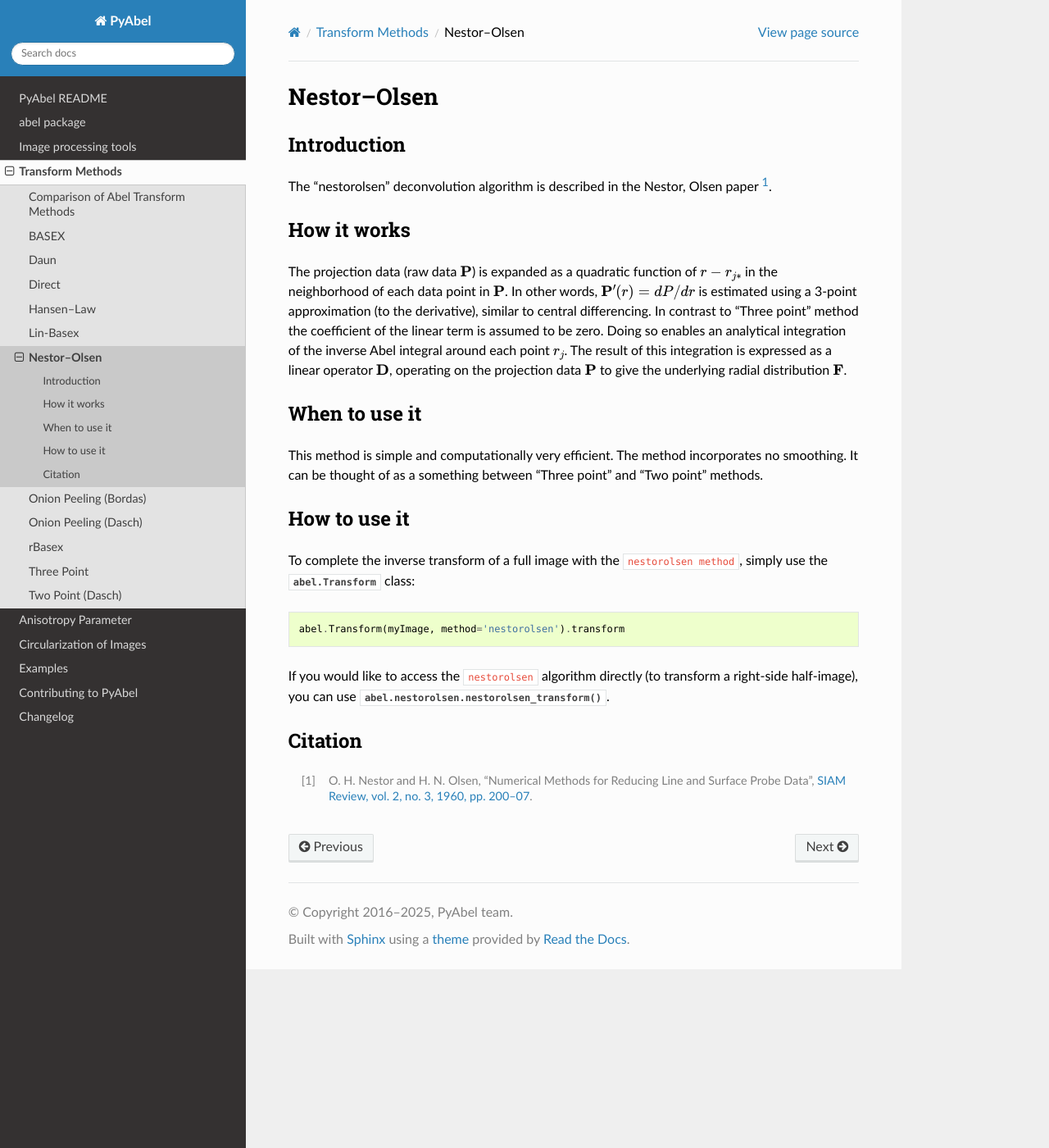
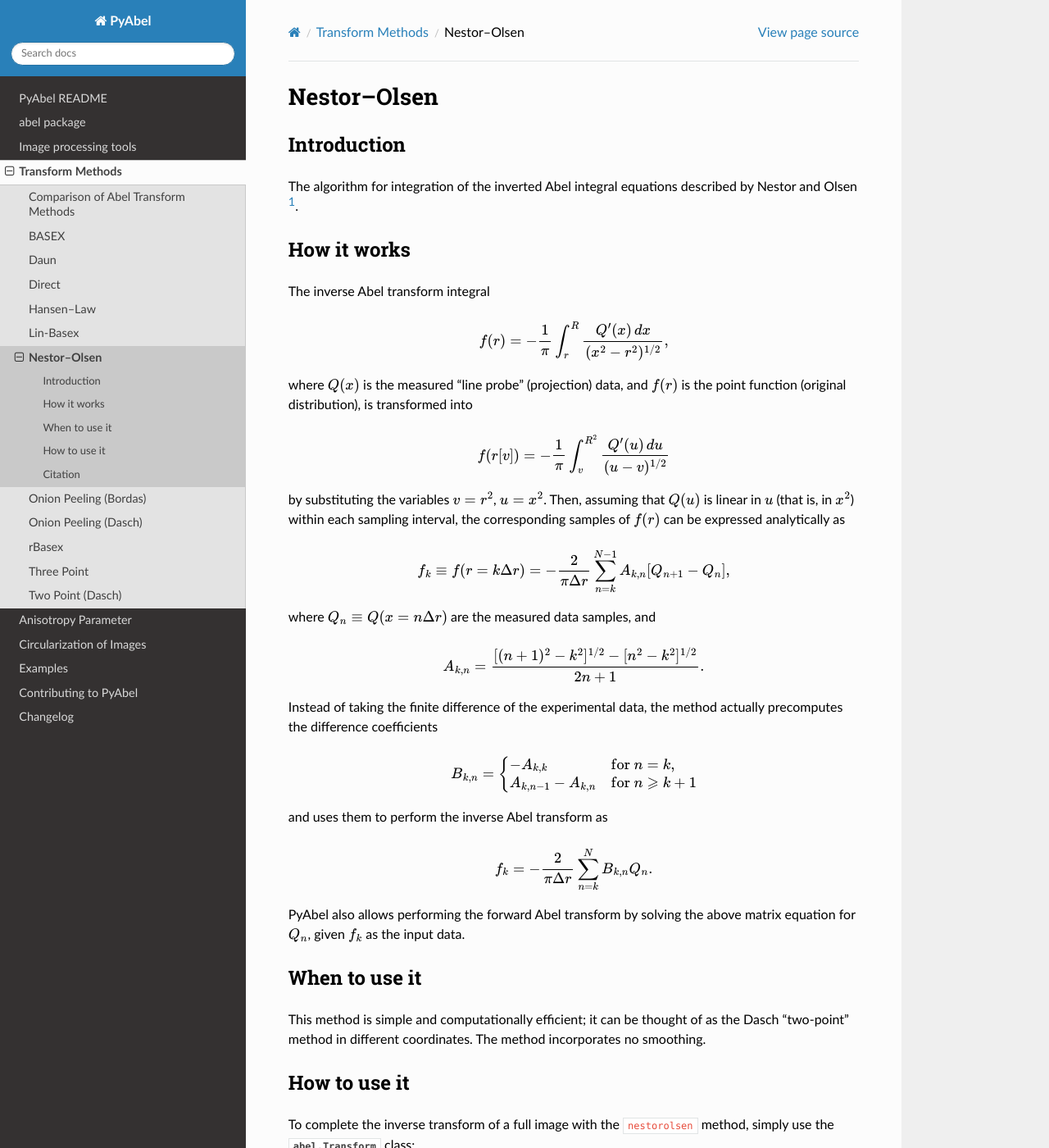
Before and after one commit to PyAbel/PyAbel, a Sphinx documentation site: the page built from doc/transform_methods/nestorolsen.rst, in a window 1280 px wide and 1400 px high. Shown: the whole window at 82% size. Built offline with Sphinx 7.4.7 and the Read the Docs theme 3.1.0, drawn with Linux system fonts in a browser that asks for light colours; the version number could not be read and is left out; some of the changed text lies outside the part shown.

Commit message:
Language, formatting and code cleanup; basis-generation benchmark

```diff
--- a/doc/transform_methods/nestorolsen.rst
+++ b/doc/transform_methods/nestorolsen.rst
@@ -5,28 +5,58 @@
 Introduction
 ------------
 
-The "nestorolsen" deconvolution algorithm is described in the Nestor, Olsen paper [1]_.
+The algorithm for integration of the inverted Abel integral equations described by Nestor and Olsen [1]_.
+
 
 How it works
 ------------
 
-The projection data (raw data :math:`\mathbf{P}`) is expanded as a quadratic function of :math:`r - r_{j*}` in the neighborhood of each data point in :math:`\mathbf{P}`.
-In other words, :math:`\mathbf{P}'(r) = dP/dr` is estimated using a 3-point approximation (to the derivative), similar to central differencing.
-In contrast to "Three point" method the coefficient of the linear term is assumed to be zero.
-Doing so enables an analytical integration of the inverse Abel integral around each point :math:`r_j`.
-The result of this integration is expressed as a linear operator :math:`\mathbf{D}`, operating on the projection data :math:`\mathbf{P}` to give the underlying radial distribution :math:`\mathbf{F}`.
+The inverse Abel transform integral
+
+.. math::
+    f(r) = -\frac{1}{\pi} \int_r^R \frac{Q'(x)\,dx}{(x^2 - r^2)^{1/2}},
+
+where :math:`Q(x)` is the measured "line probe" (projection) data, and :math:`f(r)` is the point function (original distribution), is transformed into
+
+.. math::
+    f(r[v]) = -\frac{1}{\pi} \int_v^{R^2} \frac{Q'(u)\,du}{(u - v)^{1/2}}
+
+by substituting the variables :math:`v = r^2`, :math:`u = x^2`. Then, assuming that :math:`Q(u)` is linear in :math:`u` (that is, in :math:`x^2`) within each sampling interval, the corresponding samples of :math:`f(r)` can be expressed analytically as
+
+.. math::
+    f_k \equiv f(r = k\Delta r) = -\frac{2}{\pi\Delta r} \sum_{n=k}^{N-1} A_{k,n}[Q_{n+1} - Q_n],
+
+where :math:`Q_n \equiv Q(x = n \Delta r)` are the measured data samples, and
+
+.. math::
+    A_{k,n} = \frac{[(n + 1)^2 - k^2]^{1/2} - [n^2 - k^2]^{1/2}}{2n + 1}.
+
+Instead of taking the finite difference of the experimental data, the method actually precomputes the difference coefficients
+
+.. math::
+    B_{k,n} = \begin{cases}
+        -A_{k,k} & \text{for}\ n = k, \\
+        A_{k,n-1} - A_{k,n} & \text{for}\ n \geqslant k + 1
+    \end{cases}
+
+and uses them to perform the inverse Abel transform as
+
+.. math::
+    f_k = -\frac{2}{\pi\Delta r} \sum_{n=k}^N B_{k,n} Q_n.
+
+PyAbel also allows performing the forward Abel transform by solving the above matrix equation for :math:`Q_n`, given :math:`f_k` as the input data.
+
 
 When to use it
 --------------
 
-This method is simple and computationally very efficient. The method
-incorporates no smoothing. It can be thought of as a something between "Three point" and "Two point" methods.
+This method is simple and computationally efficient; it can be thought of as the Dasch "two-point" method in different coordinates. The method incorporates no smoothing.
 
 
 How to use it
 -------------
 
-To complete the inverse transform of a full image with the ``nestorolsen method``, simply use the :class:`abel.Transform <abel.transform.Transform>` class::
+To complete the inverse transform of a full image with the ``nestorolsen`` method, simply use the :class:`abel.Transform <abel.transform.Transform>` class::
 
     abel.Transform(myImage, method='nestorolsen').transform
 
@@ -36,7 +66,7 @@
 Citation
 --------
 
-.. |ref1| replace:: \ O. H. Nestor and H. N. Olsen, "Numerical Methods for Reducing Line and Surface Probe Data", `SIAM Review, vol. 2, no. 3, 1960, pp. 200–07 <https://doi.org/10.1137/1002042>`__.
+.. |ref1| replace:: \ O. H. Nestor, H. N. Olsen, "Numerical Methods for Reducing Line and Surface Probe Data", `SIAM Rev. 2(3), 200–207 (1960) <https://doi.org/10.1137/1002042>`__.
 
 .. [1] |ref1|
 
```
Also changed, not shown: doc/abel.rst (+8 -0 lines), 3 other files.
